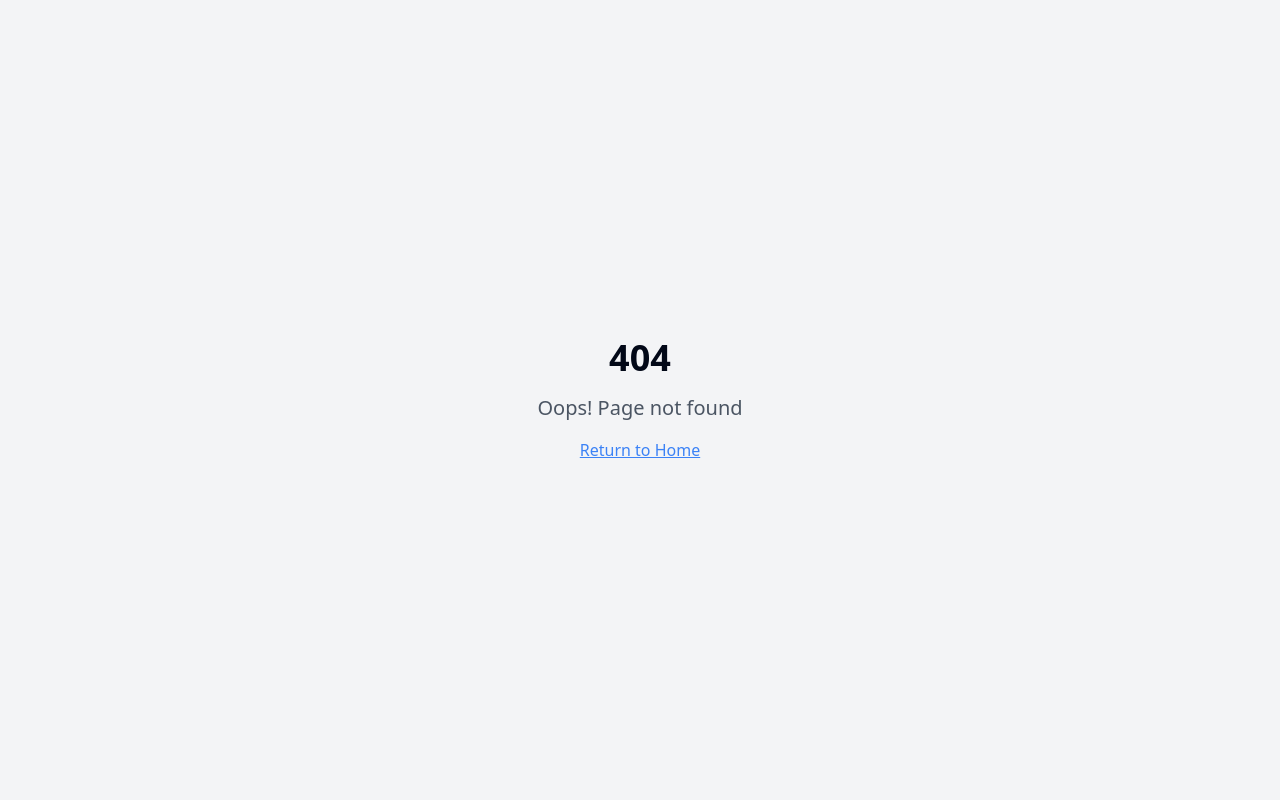
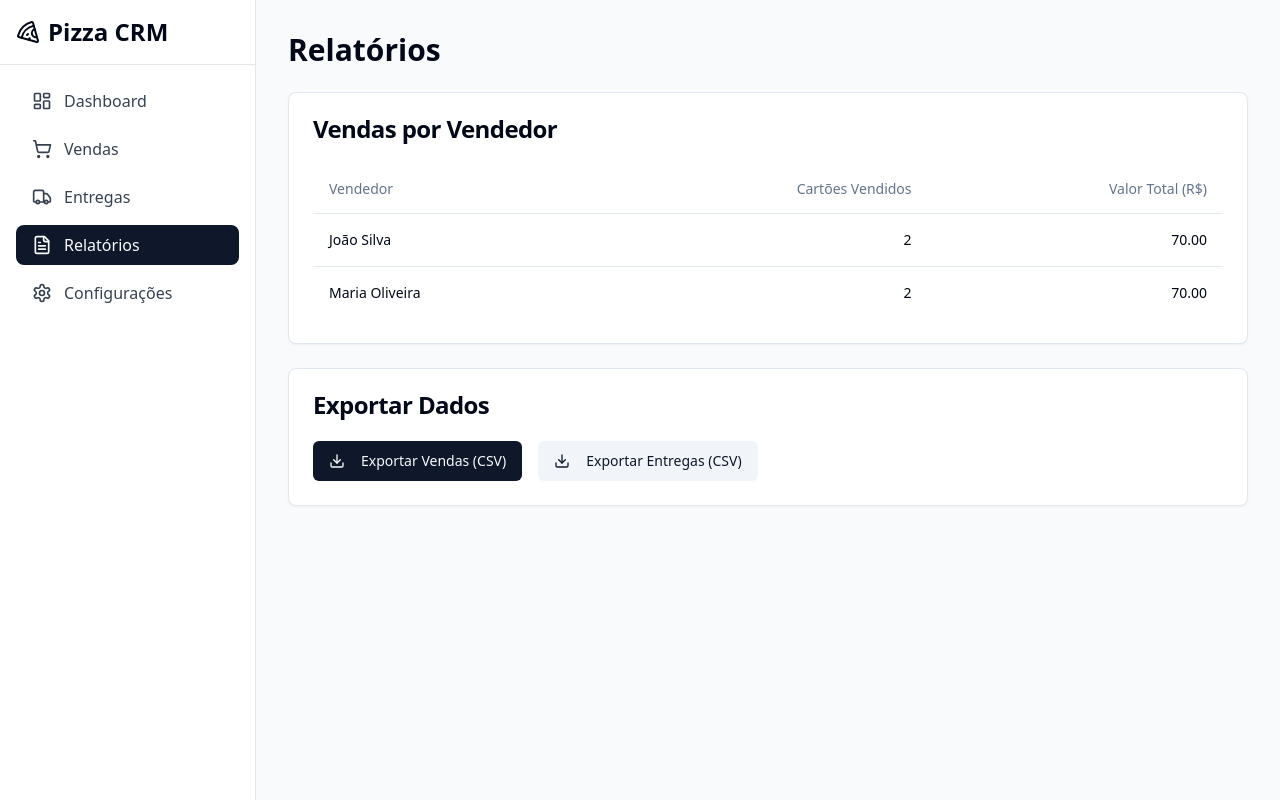
Before and after one commit to Adaptare01/Adapta-Pizza, a React (Vite) app: page /relatorios in a window 1280 px wide. Before the commit this address had no page. Built offline with nearby package versions, Linux system fonts and the light colour scheme.

Commit message:
[dyad] Adicionando a seção de relatórios com exportação CSV - wrote 3 file(s)

```diff
--- a/src/App.tsx
+++ b/src/App.tsx
@@ -9,6 +9,7 @@ import Dashboard from "./pages/Dashboard";
 import Sales from "./pages/Sales";
 import Deliveries from "./pages/Deliveries";
 import Settings from "./pages/Settings";
+import Reports from "./pages/Reports";
 
 const queryClient = new QueryClient();
 
@@ -23,6 +24,7 @@ const App = () => (
             <Route index element={<Dashboard />} />
             <Route path="vendas" element={<Sales />} />
             <Route path="entregas" element={<Deliveries />} />
+            <Route path="relatorios" element={<Reports />} />
             <Route path="configuracoes" element={<Settings />} />
           </Route>
           <Route path="*" element={<NotFound />} />
--- a/src/components/Sidebar.tsx
+++ b/src/components/Sidebar.tsx
@@ -1,5 +1,5 @@
 import { NavLink } from "react-router-dom";
-import { LayoutDashboard, ShoppingCart, Truck, Settings, Pizza } from "lucide-react";
+import { LayoutDashboard, ShoppingCart, Truck, Settings, Pizza, FileText } from "lucide-react";
 
 const Sidebar = () => {
   const navLinkClasses =
@@ -43,6 +43,15 @@ const Sidebar = () => {
           Entregas
         </NavLink>
         <NavLink
+          to="/relatorios"
+          className={({ isActive }) =>
+            `${navLinkClasses} ${isActive ? activeNavLinkClasses : "hover:bg-gray-100 dark:hover:bg-gray-700"}`
+          }
+        >
+          <FileText className="mr-3 h-5 w-5" />
+          Relatórios
+        </NavLink>
+        <NavLink
           to="/configuracoes"
           className={({ isActive }) =>
             `${navLinkClasses} ${isActive ? activeNavLinkClasses : "hover:bg-gray-100 dark:hover:bg-gray-700"}`
--- /dev/null
+++ b/src/pages/Reports.tsx
@@ -0,0 +1,132 @@
+import { Card, CardContent, CardHeader, CardTitle } from "@/components/ui/card";
+import {
+  Table,
+  TableBody,
+  TableCell,
+  TableHead,
+  TableHeader,
+  TableRow,
+} from "@/components/ui/table";
+import { Button } from "@/components/ui/button";
+import { Download } from "lucide-react";
+
+// Mock data - Em uma aplicação real, estes dados viriam de um estado global ou API
+interface Sale {
+  id: number;
+  customerName: string;
+  customerPhone: string;
+  seller: string;
+  pickupDate: string;
+  flavor1: string;
+  flavor2?: string;
+  status: "Pendente" | "Entregue" | "Cancelado";
+}
+
+const mockSales: Sale[] = [
+  { id: 1, customerName: "Carlos Pereira", customerPhone: "11 98765-4321", seller: "João Silva", pickupDate: "2024-10-26", flavor1: "Calabresa", flavor2: "Mussarela", status: "Entregue" },
+  { id: 2, customerName: "Ana Souza", customerPhone: "21 91234-5678", seller: "Maria Oliveira", pickupDate: "2024-11-02", flavor1: "Frango com Catupiry", status: "Pendente" },
+  { id: 3, customerName: "Pedro Almeida", customerPhone: "31 99999-8888", seller: "João Silva", pickupDate: "2024-10-26", flavor1: "Portuguesa", status: "Pendente" },
+  { id: 4, customerName: "Mariana Costa", customerPhone: "41 98888-7777", seller: "Maria Oliveira", pickupDate: "2024-11-02", flavor1: "Mussarela", status: "Entregue" },
+  { id: 5, customerName: "Lucas Martins", customerPhone: "51 97777-6666", seller: "João Silva", pickupDate: "2024-10-26", flavor1: "Calabresa", status: "Cancelado" },
+];
+
+const pizzaPrice = 35.00;
+
+const Reports = () => {
+  const validSales = mockSales.filter((sale) => sale.status !== "Cancelado");
+
+  const salesBySeller = validSales.reduce((acc, sale) => {
+    if (!acc[sale.seller]) {
+      acc[sale.seller] = { count: 0, totalValue: 0 };
+    }
+    acc[sale.seller].count += 1;
+    acc[sale.seller].totalValue += pizzaPrice;
+    return acc;
+  }, {} as Record<string, { count: number; totalValue: number }>);
+
+  const sellerReportData = Object.entries(salesBySeller).map(
+    ([seller, data]) => ({
+      seller,
+      ...data,
+    })
+  );
+
+  const generateCSV = (data: Sale[], filename: string) => {
+    const headers = ["ID", "Cliente", "Telefone", "Vendedor", "Data Retirada", "Sabor 1", "Sabor 2", "Status"];
+    const rows = data.map(sale =>
+      [sale.id, `"${sale.customerName}"`, `"${sale.customerPhone}"`, `"${sale.seller}"`, sale.pickupDate, `"${sale.flavor1}"`, `"${sale.flavor2 || ""}"`, sale.status].join(',')
+    );
+    const csvContent = [headers.join(','), ...rows].join('\n');
+
+    const blob = new Blob([csvContent], { type: 'text/csv;charset=utf-8;' });
+    const link = document.createElement("a");
+    const url = URL.createObjectURL(blob);
+    link.setAttribute("href", url);
+    link.setAttribute("download", filename);
+    link.style.visibility = 'hidden';
+    document.body.appendChild(link);
+    link.click();
+    document.body.removeChild(link);
+  };
+
+  const handleExportSales = () => {
+    generateCSV(validSales, "vendas_gerais.csv");
+  };
+
+  const handleExportDeliveries = () => {
+    const deliveredSales = mockSales.filter(sale => sale.status === "Entregue");
+    generateCSV(deliveredSales, "entregas.csv");
+  };
+
+  return (
+    <div className="space-y-6">
+      <div className="flex justify-between items-center">
+        <h1 className="text-3xl font-bold">Relatórios</h1>
+      </div>
+
+      <Card>
+        <CardHeader>
+          <CardTitle>Vendas por Vendedor</CardTitle>
+        </CardHeader>
+        <CardContent>
+          <Table>
+            <TableHeader>
+              <TableRow>
+                <TableHead>Vendedor</TableHead>
+                <TableHead className="text-right">Cartões Vendidos</TableHead>
+                <TableHead className="text-right">Valor Total (R$)</TableHead>
+              </TableRow>
+            </TableHeader>
+            <TableBody>
+              {sellerReportData.map((row) => (
+                <TableRow key={row.seller}>
+                  <TableCell className="font-medium">{row.seller}</TableCell>
+                  <TableCell className="text-right">{row.count}</TableCell>
+                  <TableCell className="text-right">{row.totalValue.toFixed(2)}</TableCell>
+                </TableRow>
+              ))}
+            </TableBody>
+          </Table>
+        </CardContent>
+      </Card>
+
+      <Card>
+        <CardHeader>
+          <CardTitle>Exportar Dados</CardTitle>
+        </CardHeader>
+        <CardContent className="flex flex-wrap gap-4">
+          <Button onClick={handleExportSales}>
+            <Download className="mr-2 h-4 w-4" />
+            Exportar Vendas (CSV)
+          </Button>
+          <Button onClick={handleExportDeliveries} variant="secondary">
+            <Download className="mr-2 h-4 w-4" />
+            Exportar Entregas (CSV)
+          </Button>
+        </CardContent>
+      </Card>
+    </div>
+  );
+};
+
+export default Reports;
```
